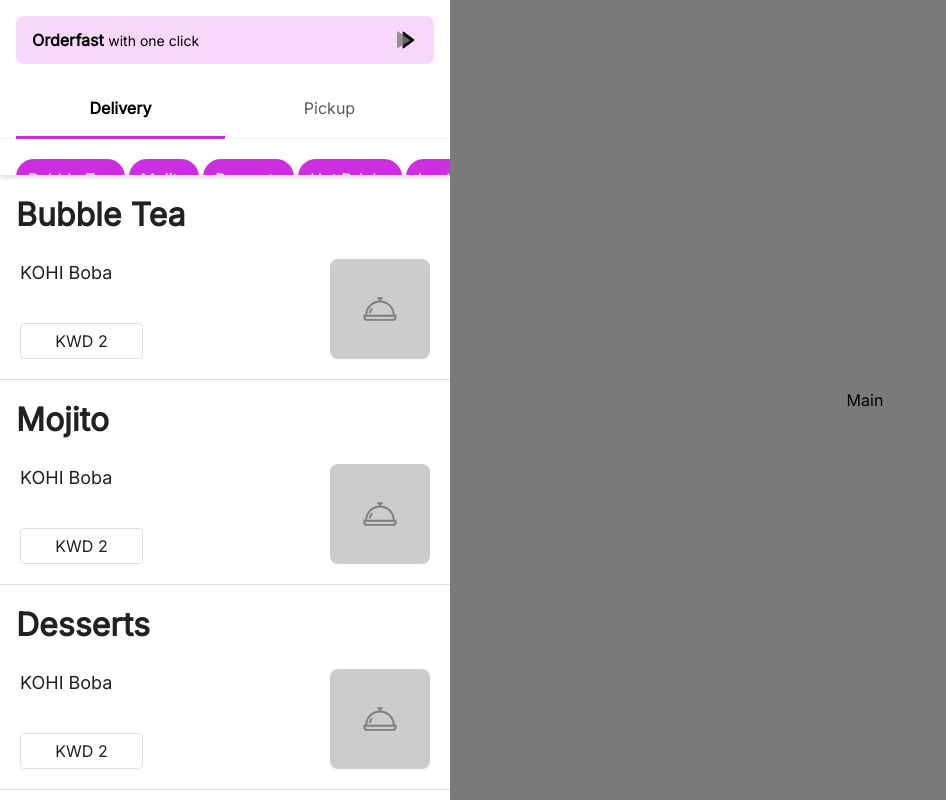
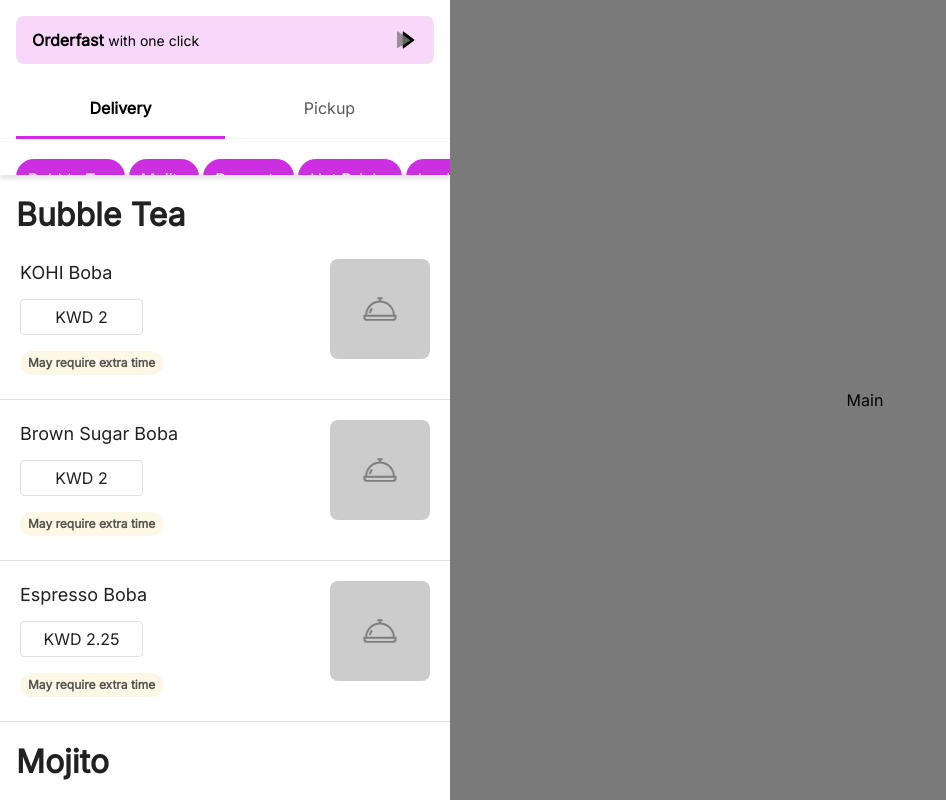
Before and after one commit to vfshera/orderfast-cafe, a website: page src/index.html in a window 1280 px wide. Shown: the whole page, without its empty margins (0-946 px from the left). Drawn offline with nearby package versions, Linux system fonts and the light colour scheme; files that its build step writes are made by us from their sources.

Commit message:
product listing

```diff
--- a/src/index.html
+++ b/src/index.html
@@ -106,43 +106,13 @@
             Bubble Tea
           </div>
         </template>
-        <!-- <div class="bg-[#f5f5f5] px-3 py-2 min-w-max h-9 rounded-full">
-          Mojito
-        </div>
-        <div class="bg-[#f5f5f5] px-3 py-2 min-w-max h-9 rounded-full">
-          Desserts
-        </div>
-        <div class="bg-[#f5f5f5] px-3 py-2 min-w-max h-9 rounded-full">
-          Hot Drinks
-        </div>
-        <div class="bg-[#f5f5f5] px-3 py-2 min-w-max h-9 rounded-full">
-          Iced Tea
-        </div>
-        <div class="bg-[#f5f5f5] px-3 py-2 min-w-max h-9 rounded-full">
-          Brewed Drinks
-        </div>
-        <div class="bg-[#f5f5f5] px-3 py-2 min-w-max h-9 rounded-full">
-          Cold Drinks
-        </div>
-        <div class="bg-[#f5f5f5] px-3 py-2 min-w-max h-9 rounded-full">
-          Juice
-        </div>
-        <div class="bg-[#f5f5f5] px-3 py-2 min-w-max h-9 rounded-full">
-          Gathering
-        </div>
-        <div class="bg-[#f5f5f5] px-3 py-2 min-w-max h-9 rounded-full">
-          Soft serve
-        </div>
-        <div class="bg-[#f5f5f5] px-3 py-2 min-w-max h-9 rounded-full">
-          Water
-        </div> -->
       </div>
 
       <!-- PRODUCTS -->
       <div class="listings flex flex-col">
         <!-- PRODUCT -->
-        <template x-for="category in categories">
-          <div class="listing flex flex-col">
+        <template x-for="(category,index) in categories">
+          <div class="listing flex flex-col" :id="index + category.uuid">
             <h4
               x-text="category.titleEn"
               class="text-[32px] font-semibold text-dark mx-4 pt-4"
@@ -150,16 +120,28 @@
               Bubble Tea
             </h4>
 
+            <template x-for="product in category.products">
               <div
+                :id="product.uuid"
                 class="listing-item flex justify-between p-5 border-b border-[rgb(224,224,224)]"
               >
                 <div class="description flex flex-col justify-between">
-                <h6 class="text-lg text-dark font-medium">KOHI Boba</h6>
+                  <h6
+                    class="text-lg text-dark font-medium mb-3"
+                    x-text="product.titleEn"
+                  >
+                    KOHI Boba
+                  </h6>
                   <button
-                  class="border text-dark px-3 min-w-[123px] h-9 border-[rgb(224,224,224)] rounded"
+                    class="border text-dark px-3 min-w-[123px] h-9 max-w-max border-[rgb(224,224,224)] rounded"
+                    x-text="'KWD ' + product.variants[0].price"
+                  ></button>
+
+                  <p
+                    class="bg-[#fdf8e5] py-1 px-2 text-xs font-semibold w-max rounded-full text-[rgba(31,31,31,0.75)] mb-1 mt-4"
                   >
-                  KWD 2
-                </button>
+                    May require extra time
+                  </p>
                 </div>
 
                 <div
@@ -169,6 +151,7 @@
                   "
                 ></div>
               </div>
+            </template>
           </div>
         </template>
       </div>
```
Lines whose indentation alone changed are shown as unchanged.
